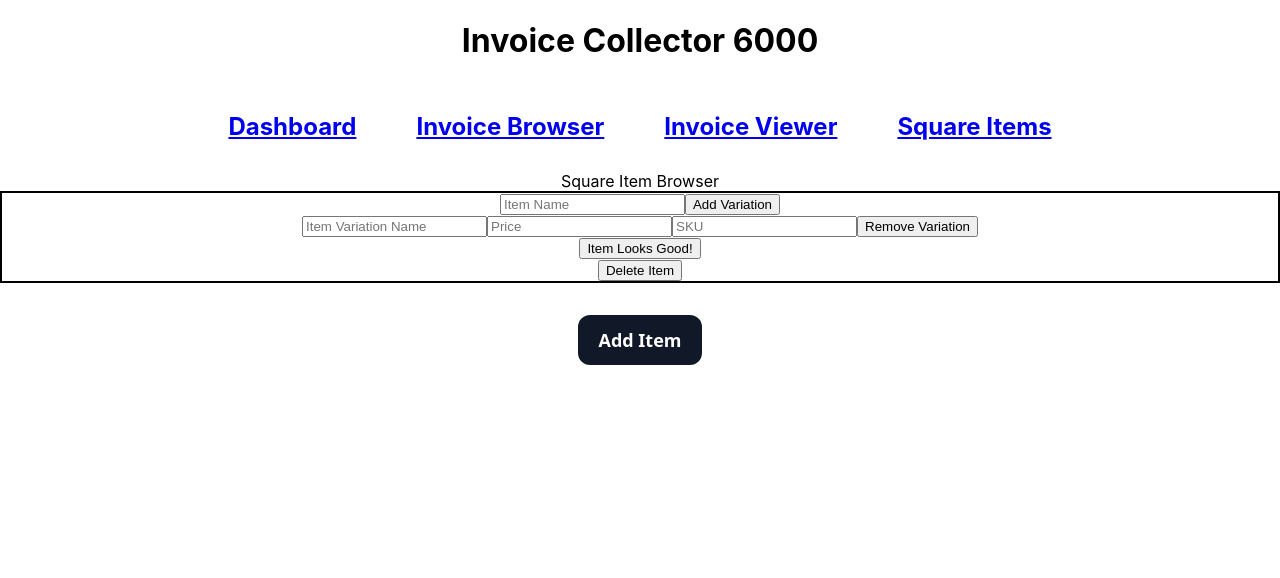
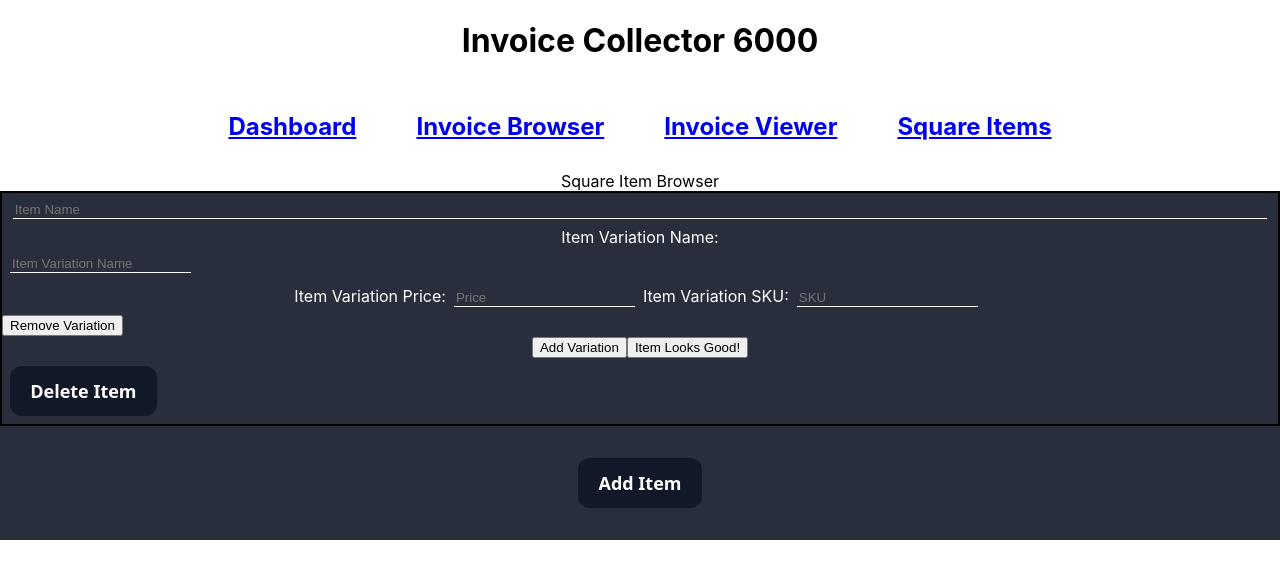
Before and after one commit to jasonagola/invoice-entry, a React (Create React App) app: page /SquareItemBrowser in a window 1280 px wide. Both pictures are taken after a click on the button "Add Item". Shown: the top 578 px of the page. Built offline with nearby package versions, Linux system fonts and the light colour scheme.

Commit message:
square item creation css

```diff
--- a/src/routes/SquareItemBrowser/ItemCreatorDisplay.css
+++ b/src/routes/SquareItemBrowser/ItemCreatorDisplay.css
@@ -1,15 +1,33 @@
-.itemBox {
-    border: 2px solid black
+.itemCreatorDisplay {
+  background-color: rgba(17, 24, 39, 0.9);
+  color: white;
 }
 
-/* .delete{
-    display: inline-block;
-       width: 19px;
-      height: 18px;
-      text-align: center;
-    background-color: #D2D2D2;
-      border-radius: 50%;
-    font-size: 12px;
-    line-height: 18px;
-    cursor: pointer;
-      } */
+.itemBox {
+    border: 2px solid black;
+}
+
+.itemDeleteButton {
+  display: grid;
+  grid-column: 2 / 4;
+  grid-row: 4 / 4;
+  background-color: #111827;
+  border: 1px solid transparent;
+  border-radius: .75rem;
+  margin: .5rem;
+  color: #FFFFFF;
+  cursor: pointer;
+  flex: 0 0 auto;
+  font-family: "Inter var",ui-sans-serif,system-ui,-apple-system,system-ui,"Segoe UI",Roboto,"Helvetica Neue",Arial,"Noto Sans",sans-serif,"Apple Color Emoji","Segoe UI Emoji","Segoe UI Symbol","Noto Color Emoji";
+  font-size: 1.125rem;
+  font-weight: 600;
+  line-height: 1.5rem;
+  padding: .75rem 1.2rem;
+  text-align: center;
+  text-decoration: none #6B7280 solid;
+  transition-duration: .2s;
+  transition-property: background-color,border-color,color,fill,stroke;
+  transition-timing-function: cubic-bezier(.4, 0, 0.2, 1);
+  touch-action: manipulation;
+  width: auto;
+}
--- a/src/routes/SquareItemBrowser/ItemCreatorDisplay.js
+++ b/src/routes/SquareItemBrowser/ItemCreatorDisplay.js
@@ -42,13 +42,16 @@ function ItemCreatorDisplay(props) {
     }
 
     return (
-        <div>
+        <div className="itemCreatorDisplay">
 
                 {itemFields.map((input, index) => {
                     return (
                         <div key={index} className='itemBox'>
                             <ItemCreator item={input}/>
-                            <button onClick={() => removeItem(index)}>Delete Item</button>
+                            <button
+                                className="itemDeleteButton"
+                                onClick={() => removeItem(index)}>Delete Item
+                            </button>
                         </div>
                     )
                 })}
--- a/src/routes/SquareItemBrowser/createNewItem.css
+++ b/src/routes/SquareItemBrowser/createNewItem.css
@@ -1,20 +1,50 @@
-/* .itemContainer {
-    display: grid;
-    grid-template-columns: 1fr 1fr 1fr 1fr;
-    grid-template-rows: 1fr 1fr 1fr;
-    background-color: gray;
+.itemContainer {
+    /* grid-template-columns: 1fr 1fr 1fr 1fr;
+    grid-template-rows: 30 1fr 1fr; */
+}
+
+input {
+  border: none;
+  border-bottom: 1px solid white;
+  background: transparent;
+  color: white;
+  margin: .5rem;
+}
+
+.itemName {
+  align-self: center;
+  width: 98%
+}
+
+.variationContainer {
+  grid-template-columns: 1fr 1fr 1fr 4fr;
+  grid-template-rows: repeat(4fr);
+}
+
+.itemVariationName {
+  display:grid;
+  grid-row: 2/ 3;
+}
+
+/* .variationContainer label {
+  display: grid;
+  grid-column: 1/2;
+}
+
+.variationContainer input {
+  display: grid;
+  grid-column: 2/3;
 } */
+
+.deleteVariationButton {
+  display: grid;
+  grid-column: 3/4;
+}
 
 
 
-.itemName {
-    grid-column: 1 / 3 ;
-}
-
-.itemVariationButton {
-    grid-column: 4;
-}
-
+/* .itemVariationButton {
+} */
 
 .addItemButton {
   background-color: #111827;
--- a/src/routes/SquareItemBrowser/createNewItem.js
+++ b/src/routes/SquareItemBrowser/createNewItem.js
@@ -45,11 +45,9 @@ function ItemCreator(props) {
     setItemDescription(e.target.value)
   }
 
-////Item Variation Price needs to be fetched from QBP or by direct link
-
   return (
-    <div id={`${item.sku}-item`} className="itemContainer">
-        <form onSubmit={submit}>
+    <div id={`${item.sku}-item`}>
+        <form className="itemContainer" onSubmit={submit}>
           {/* <label htmlFor="itemName">Item Name:</label> */}
           <input
             type="text"
@@ -60,32 +58,32 @@ function ItemCreator(props) {
             onChange={handleDescriptionChange}
             />
 
-          <button className='itemVariationButton' onClick={addVariation}>Add Variation</button>
+
 
           {variationFields.map((input, index) => {
             return (
-              <div key={index}>
-                {/* <label htmlFor="itemVariationName">Item Variation Name:</label> */}
+              <div key={index} className="variationContainer">
+                <label htmlFor="itemVariationName">Item Variation Name:</label>
                 <input
                   type="text"
                   className="itemVariationName"
                   name="itemVariationName"
                   placeholder='Item Variation Name'
-                  value={item.description}
+                  defaultValue={item.description}
                   onChange={event => handleFormChange(index, event)}
                 />
 
-                {/* <label htmlFor="itemVariationPrice">Item Variation Price:</label> */}
+                <label htmlFor="itemVariationPrice">Item Variation Price:</label>
                 <input
                   type="number"
                   className="itemVariationPrice"
                   name="itemVariationPrice"
                   placeholder='Price'
-                  value={item.msrp}
+                  defaultValue={item.msrp}
                   onChange={event => handleFormChange(index, event)}
                 />
 
-                {/* <label htmlFor="itemVariationSKU">Item Variation SKU:</label> */}
+                <label htmlFor="itemVariationSKU">Item Variation SKU:</label>
                 <input
                   type="text"
                   className="itemVariationSKU"
@@ -94,15 +92,24 @@ function ItemCreator(props) {
                   value={item.sku}
                   onChange={event => handleFormChange(index, event)}
                 />
-                <button className='deleteVariationButton' onClick={() => removeVariation(index)}>Remove Variation</button>
+
+                <button
+                  className='deleteVariationButton'
+                  onClick={() => removeVariation(index)}
+                >
+                  Remove Variation
+                </button>
 
               </div>
+
             )
           }
           )}
+          <button className='addVariationButton' onClick={addVariation}>Add Variation</button>
 
-
-          <button onClick={submit}>Item Looks Good!</button>
+          <button
+            className='verifyItemButton'
+            onClick={submit}>Item Looks Good!</button>
         </form>
     </div>
   )
```
Also changed, not shown: 1 other file (tests, documents, lock files or other folders).
